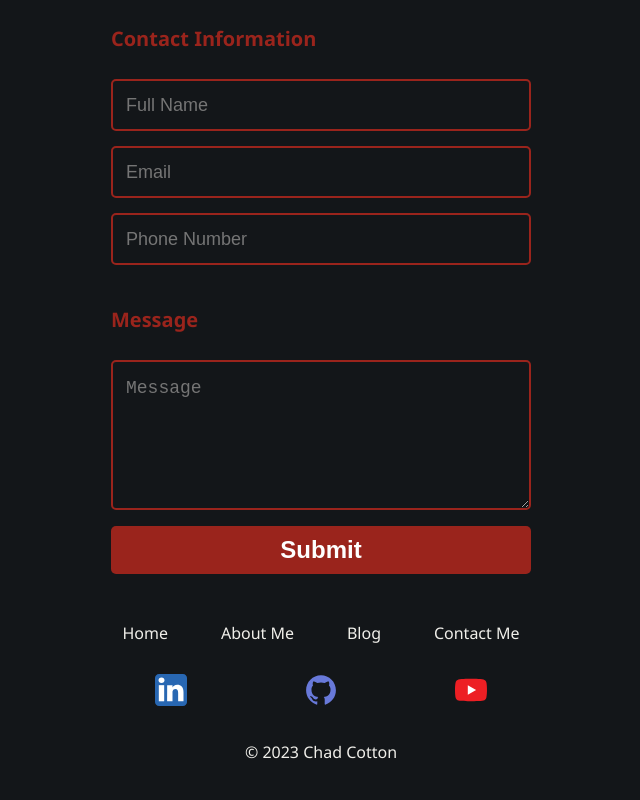
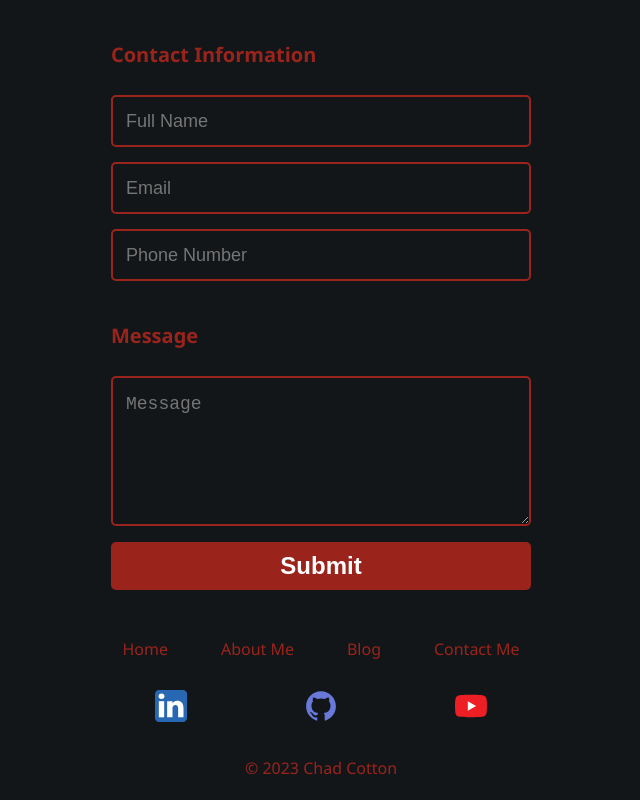
Before and after one commit to chadc1050/chad-cotton-website, a Next.js app: page /contact-me in a window 1280 px wide. Shown: the part 462-1262 px from the top of the page, without its empty margins (319-959 px from the left). Built offline with nearby package versions, Linux system fonts and the light colour scheme.

Commit message:
Improved blog panel formatting.

```diff
--- a/components/footer.tsx
+++ b/components/footer.tsx
@@ -6,25 +6,41 @@ const Footer = () => {
     return (
         <footer className={styles.footer}>
             <ol>
-                <li><Link href={'/'}>Home</Link></li>
-                <li><Link href={'/about-me'}>About Me</Link></li>
-                <li><Link href={'/blog'}>Blog</Link></li>
-                <li><Link href={'/contact-me'}>Contact Me</Link></li>
+                <li>
+                    <div className={'fancyLink'}>
+                        <Link href={'/'}>Home</Link>
+                    </div>
+                </li>
+                <li>
+                    <div className={'fancyLink'}>
+                        <Link href={'/about-me'}>About Me</Link>
+                    </div>
+                </li>
+            <li>
+                <div className={'fancyLink'}>
+                    <Link href={'/blog'}>Blog</Link>
+                </div>
+            </li>
+            <li>
+                <div className={'fancyLink'}>
+                    <Link href={'/contact-me'}>Contact Me</Link>
+                </div>
+            </li>
         </ol>
     <ol>
         <li>
-                    <Link href={'https://www.linkedin.com/in/chad-cotton-1b1896197/'}>
-                        <img src={'../icons/linkedin.svg'}alt={"LinkedIn"}/>
+            <Link href={'https://www.linkedin.com/in/chad-cotton-1b1896197/'} target={'_blank'}>
+                <img src={'../icons/linkedin.svg'} alt={"LinkedIn"}/>
             </Link>
         </li>
         <li>
-                    <Link href={'https://github.com/chadc1050'}>
-                        <img src={'../icons/github.svg'}alt={"LinkedIn"}/>
+            <Link href={'https://github.com/chadc1050'} target={'_blank'}>
+                <img src={'../icons/github.svg'} alt={"LinkedIn"}/>
             </Link>
         </li>
         <li>
-                    <Link href={'https://www.youtube.com/@chadcotton5843'}>
-                        <img src={'../icons/youtube.svg'}alt={"LinkedIn"}/>
+            <Link href={'https://www.youtube.com/@chadcotton5843'} target={'_blank'}>
+                <img src={'../icons/youtube.svg'} alt={"LinkedIn"}/>
             </Link>
         </li>
     </ol>
--- a/pages/about-me/index.tsx
+++ b/pages/about-me/index.tsx
@@ -6,7 +6,7 @@ const AboutMe = () => {
     return (
         <>
             <h1>About Me</h1>
-            <section className={styles.aboutMe}>
+            <section className={`${styles.aboutMe} contentWrap`}>
                 <h2>Background</h2>
                 <h2>Professional Experience</h2>
                 <h3><Link href={'https://www.hobbylobby.com/'} target={'_blank'}>Hobby Lobby</Link></h3>
--- a/pages/contact-me/index.tsx
+++ b/pages/contact-me/index.tsx
@@ -89,7 +89,7 @@ const ContactMe = () => {
     return (
         <>
             <h1>Contact Me</h1>
-            <section>
+            <section className={'contentWrap'}>
                 <h2>Piers</h2>
                 <p>
                     I am always open to connect with fellow developers, especially those who reside in the Oklahoma City area. If
--- a/styles/components/Footer.module.css
+++ b/styles/components/Footer.module.css
@@ -20,5 +20,6 @@
 }
 
 .footer p {
+    color: var(--accent-color);
     text-align: center;
 }
--- a/styles/globals.css
+++ b/styles/globals.css
@@ -7,11 +7,6 @@
     --link-color: cornflowerblue;
 
     --footer-height: 10em;
-}
-
-section {
-    margin-left: 3.5vw;
-    margin-right: 3.5vw;
 }
 
 body {
@@ -37,3 +32,58 @@ h1 {
 body {
     padding-bottom: var(--footer-height);
 }
+
+.contentWrap {
+    margin-left: 3.5vw;
+    margin-right: 3.5vw;
+    margin-bottom: 2em;
+}
+
+.inlineFlex {
+    display: inline-flex;
+}
+
+.marginBottom {
+    margin-bottom: 1em;
+}
+
+/*Fancy Link*/
+.fancyLink a {
+    color: var(--accent-color);
+    position: relative;
+    text-decoration: none;
+}
+
+.fancyLink a::before {
+    color: var(--white);
+    background: var(--accent-color);
+    content: "";
+    inset: 0;
+    position: absolute;
+    transform: scaleX(0);
+    transform-origin: right;
+    transition: transform 0.5s ease-in-out;
+    z-index: -1;
+}
+
+.fancyLink a:hover {
+    color: var(--white);
+}
+
+.fancyLink a:hover::before {
+    transform: scaleX(1);
+    transform-origin: left;
+}
+
+/*Shake*/
+.shake div:hover {
+    animation: horizontal-shaking 1s infinite;
+}
+
+@keyframes horizontal-shaking {
+    0% { transform: translateX(0) }
+    25% { transform: translateX(5px) }
+    50% { transform: translateX(-5px) }
+    75% { transform: translateX(5px) }
+    100% { transform: translateX(0) }
+}
--- a/styles/pages/Home.module.css
+++ /dev/null
@@ -1,3 +0,0 @@
-.inline {
-    display: flex;
-}
```
Also changed, not shown: components/blogPanel.tsx (+24 -13 lines), pages/blog/[slug].tsx (+7 -7 lines), pages/blog/index.tsx (+4 -5 lines), styles/components/BlogPanel.module.css (+17 -10 lines), styles/pages/Blog.module.css (+11 -1 lines), 1 other file (tests, documents, lock files or other folders). Lines whose indentation alone changed are shown as unchanged.
